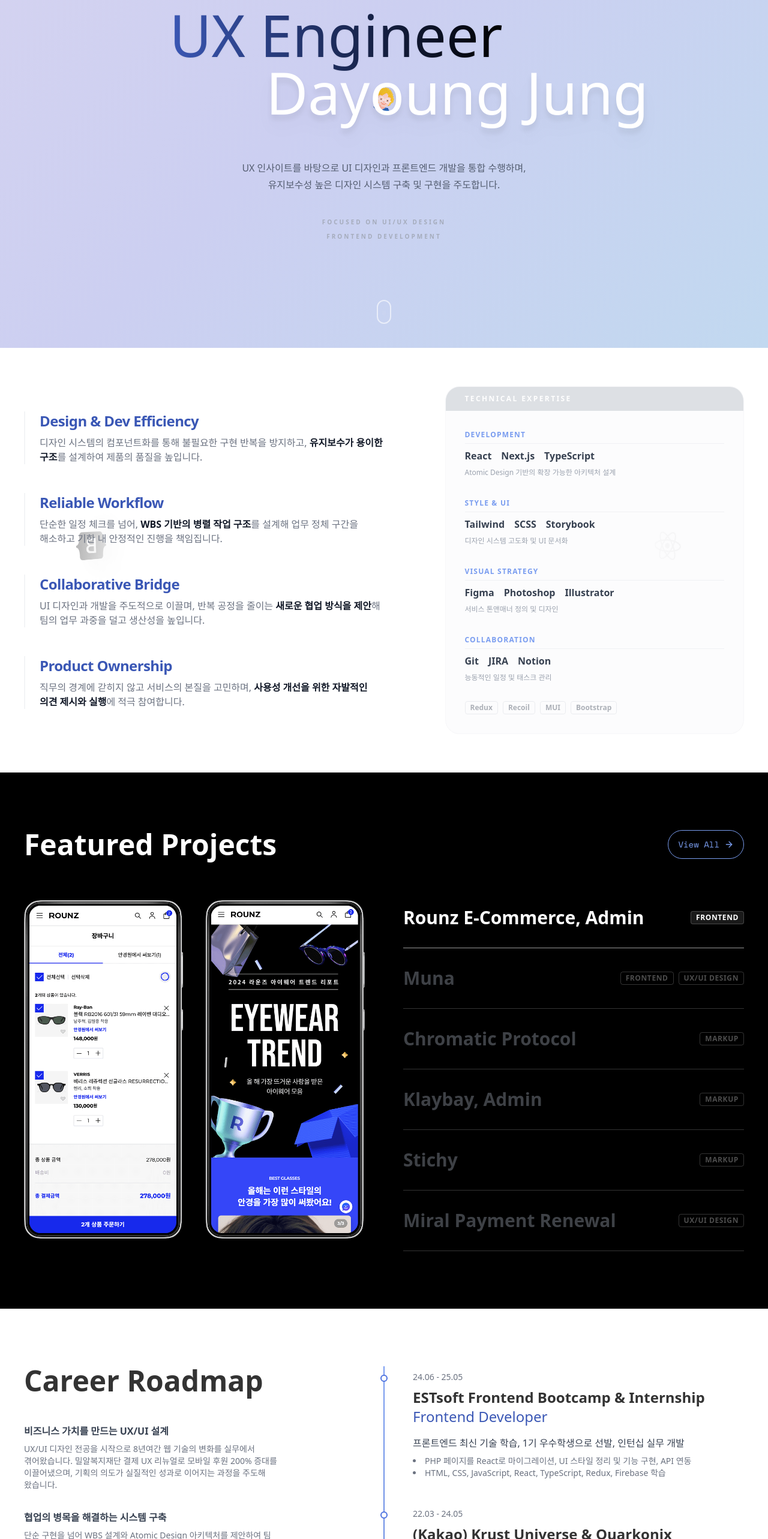
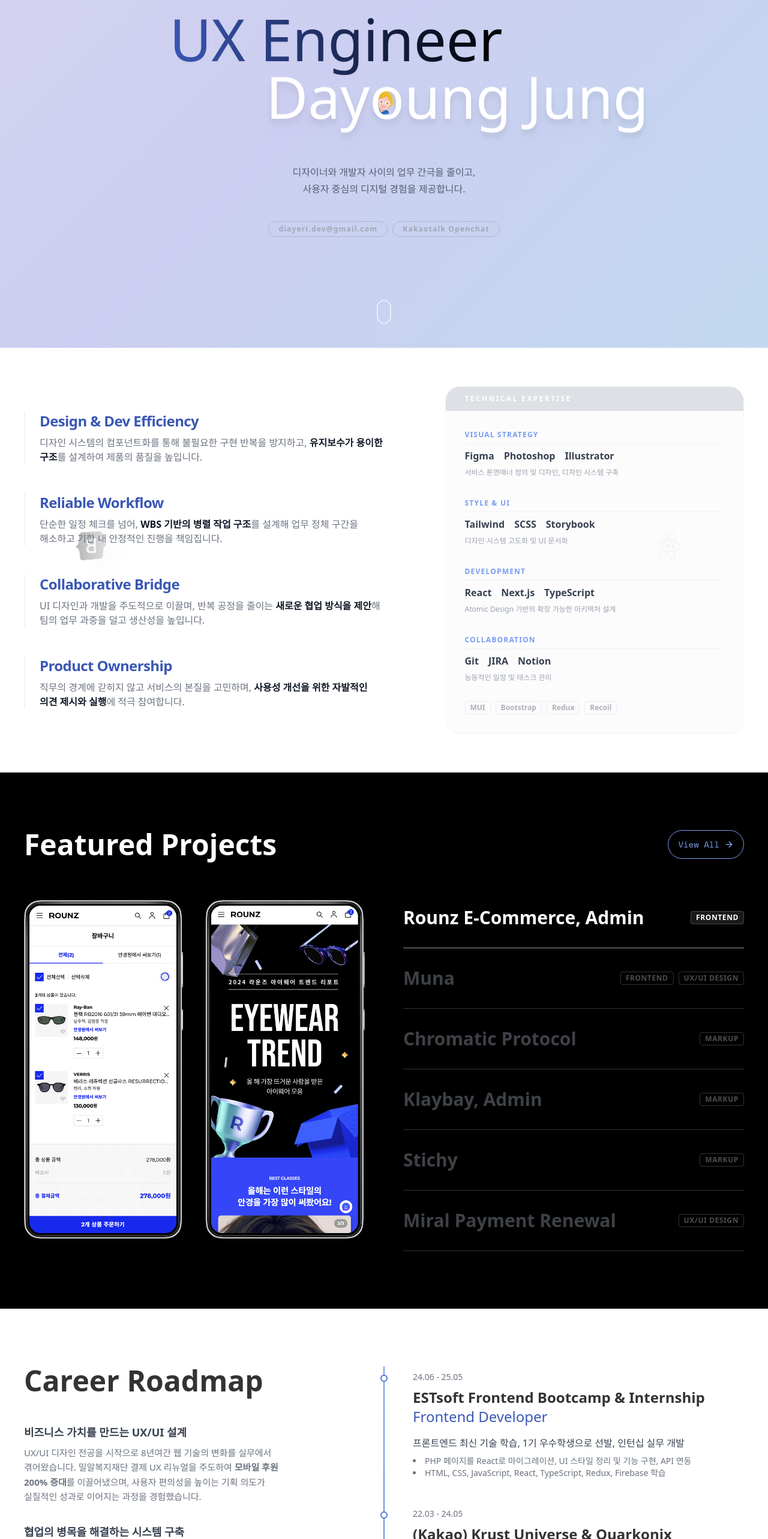
Before and after one commit to diayeri/portfolio-next, a Next.js app: page / in a window 1280 px wide. Shown: the part 220-2786 px from the top of the page at 60% size. Built offline with nearby package versions, Linux system fonts and the light colour scheme; no server answers; grey boxes are pictures that could not be loaded; a web font is replaced by a local one.

Commit message:
docs: 수정된 연락처 반영 및 포트폴리오 업데이트

```diff
--- a/package.json
+++ b/package.json
@@ -12,13 +12,13 @@
     "@mdx-js/loader": "^3.1.1",
     "@mdx-js/react": "^3.1.1",
     "@next/mdx": "^16.1.6",
-    "framer-motion": "^12.29.0",
+    "framer-motion": "^12.38.0",
     "gray-matter": "^4.0.3",
     "lucide-react": "^0.562.0",
     "next": "16.1.4",
     "next-mdx-remote": "^6.0.0",
-    "react": "19.2.3",
-    "react-dom": "19.2.3",
+    "react": "^19.2.3",
+    "react-dom": "^19.2.3",
     "react-markdown": "^10.1.0"
   },
   "devDependencies": {
--- a/src/components/Footer.tsx
+++ b/src/components/Footer.tsx
@@ -35,10 +35,10 @@ const Footer: React.FC = () => {
             Design & Development by Dayoung Jung
           </p>
 
-          <p className="mt-1 opacity-80">
+          <p className="mt-2 opacity-80">
             &copy; {new Date().getFullYear()} All rights reserved.
             <span className="mx-2 opacity-30">|</span>
-            기획부터 구현까지 직접 제작한 포트폴리오입니다.
+            기획부터 구현까지 직접 제작한 웹 포트폴리오
           </p>
         </div>
 
--- a/src/components/Header.tsx
+++ b/src/components/Header.tsx
@@ -53,7 +53,7 @@ export const Header = () => {
         {/* Right: Github - 모바일 아이콘 대응 */}
         <div className="flex items-center justify-end flex-1">
           <a
-            href="https://github.com/diayeri/portfolio-next"
+            href="https://github.com/diayeri"
             target="_blank"
             rel="noopener noreferrer"
             className="flex items-center gap-1.5 text-gray-400 transition-colors group hover:text-gray-900"
@@ -63,7 +63,7 @@ export const Header = () => {
 
             {/* 데스크톱: 'Github' 텍스트 노출 */}
             <span className="hidden md:block text-[11px] font-bold tracking-[0.2em] uppercase">
-              View Source
+              Github
             </span>
 
             {/* 데스크톱: 화살표 아이콘 노출 */}
--- a/src/components/main/Hero.tsx
+++ b/src/components/main/Hero.tsx
@@ -66,17 +66,22 @@ export default function Hero() {
 
       <motion.div {...fadeUp(isMobile ? 0 : 4, visited)}>
         <p className="mt-16 text-base font-medium leading-7 text-gray-700/80">
-          UX 인사이트를 바탕으로 UI 디자인과 프론트엔드 개발을 통합 수행하며,{" "}
+          디자이너와 개발자 사이의 업무 간극을 줄이고,{" "}
           <br className="hidden sm:block" />
-          유지보수성 높은 디자인 시스템 구축 및 구현을 주도합니다.
+          사용자 중심의 디지털 경험을 제공합니다.
         </p>
-        <div className="z-10 flex flex-col justify-center gap-2 mt-10">
-          <span className="text-[10px] font-bold tracking-[0.3em] uppercase text-gray-400/80">
-            Focused on UI/UX Design
+        <div className="z-10 flex items-center justify-center gap-2 mt-10">
+          <span className="px-4 py-1 text-xs font-bold tracking-widest border rounded-full text-gray-400/90 border-gray-400/60">
+            diayeri.dev@gmail.com
           </span>
-          <span className="text-[10px] font-bold tracking-[0.3em] uppercase text-gray-400/80">
-            Frontend Development
-          </span>
+          <a
+            href="https://open.kakao.com/o/sA6r44ui"
+            target="_blank"
+            rel="noopener noreferrer"
+            className="px-4 py-1 text-xs font-bold tracking-widest border rounded-full text-gray-400/90 border-gray-400/60"
+          >
+            Kakaotalk Openchat
+          </a>
         </div>
       </motion.div>
 
--- a/src/components/main/Intro.tsx
+++ b/src/components/main/Intro.tsx
@@ -32,9 +32,9 @@ export default function Intro() {
 
   const skills = [
     {
-      category: "Development",
-      skills: ["React", "Next.js", "TypeScript"],
-      desc: "Atomic Design 기반의 확장 가능한 아키텍처 설계",
+      category: "Visual Strategy",
+      skills: ["Figma", "Photoshop", "Illustrator"],
+      desc: "서비스 톤앤매너 정의 및 디자인, 디자인 시스템 구축",
     },
     {
       category: "Style & UI",
@@ -42,9 +42,9 @@ export default function Intro() {
       desc: "디자인 시스템 고도화 및 UI 문서화",
     },
     {
-      category: "Visual Strategy",
-      skills: ["Figma", "Photoshop", "Illustrator"],
-      desc: "서비스 톤앤매너 정의 및 디자인",
+      category: "Development",
+      skills: ["React", "Next.js", "TypeScript"],
+      desc: "Atomic Design 기반의 확장 가능한 아키텍처 설계",
     },
     {
       category: "Collaboration",
@@ -125,7 +125,7 @@ export default function Intro() {
 
           {/* 보조 스택 */}
           <div className="flex flex-wrap gap-2 mt-8 opacity-40">
-            {["Redux", "Recoil", "MUI", "Bootstrap"].map((etc, i) => (
+            {["MUI", "Bootstrap", "Redux", "Recoil"].map((etc, i) => (
               <span
                 key={i}
                 className="text-xs font-semibold px-2 py-0.5 border border-gray-300 rounded text-gray-700"
--- a/src/components/main/MainAnimation.module.css
+++ b/src/components/main/MainAnimation.module.css
@@ -54,14 +54,14 @@
   }
   100% {
     border-radius: 50%;
-    transform: scale(12%, 12%) translate(0, -120px) rotate(15deg);
+    transform: scale(12%, 12%) translate(0, -80px) rotate(15deg);
   }
 }
 
 .animation {
   display: grid;
-  width: 360px;
-  height: 360px;
+  width: 340px;
+  height: 340px;
   background-size: contain;
   grid-template-columns: repeat(24, 1fr);
   grid-auto-rows: calc(100% / 24);
@@ -70,7 +70,7 @@
 }
 .animation-done {
   border-radius: 50%;
-  transform: scale(12%, 12%) translate(0, -120px) rotate(15deg);
+  transform: scale(12%, 12%) translate(0, -80px) rotate(15deg);
   animation: none;
   .glass::after {
     animation: none;
--- a/src/components/main/Timeline.tsx
+++ b/src/components/main/Timeline.tsx
@@ -22,38 +22,45 @@ export default function Timeline() {
           >
             Career Roadmap
           </motion.h2>
-          <div className="flex flex-col gap-8 mt-12 text-base text-gray-500 lg:text-sm break-keep">
+          <div className="flex flex-col gap-8 mt-12 text-gray-500 lg:text-sm break-keep">
             <div>
-              <h3 className="mb-2 text-lg font-bold text-gray-700 lg:text-base">
+              <h3 className="mb-2 text-lg font-bold text-gray-700">
                 비즈니스 가치를 만드는 UX/UI 설계
               </h3>
-              <p>
+              <p className="text-[15px] leading-relaxed">
                 UX/UI 디자인 전공을 시작으로 8년여간 웹 기술의 변화를 실무에서
-                겪어왔습니다. 밀알복지재단 결제 UX 리뉴얼로 모바일 후원 200%
-                증대를 이끌어냈으며, 기획의 의도가 실질적인 성과로 이어지는
-                과정을 주도해 왔습니다.
+                겪어왔습니다. 밀알복지재단 결제 UX 리뉴얼을 주도하여{" "}
+                <strong>모바일 후원 200% 증대</strong>를 이끌어냈으며, 사용자
+                편의성을 높이는 기획 의도가 실질적인 성과로 이어지는 과정을
+                경험했습니다.
               </p>
             </div>
             <div>
-              <h3 className="mb-2 text-lg font-bold text-gray-700 lg:text-base">
+              <h3 className="mb-2 text-lg font-bold text-gray-700">
                 협업의 병목을 해결하는 시스템 구축
               </h3>
-              <p>
-                단순 구현을 넘어 WBS 설계와 Atomic Design 아키텍처를 제안하여 팀
-                생산성을 높입니다. 카카오 크러스트 유니버스 등에서 Storybook
-                기반 UI 문서화를 주도하며 디자이너와 개발자 사이의 간극을 줄이는
-                브릿지(Bridge) 역할을 수행합니다.
+              <p className="text-[15px] leading-relaxed">
+                WBS 설계와 Atomic Design 아키텍처를 제안하여 팀 생산성을 높이고,
+                디자이너와 개발자 사이의 간극을 줄이는 브릿지 역할을 수행합니다.{" "}
+                <br />
+                카카오 크러스트유니버스, 쿼코닉스에서는{" "}
+                <strong>Storybook 기반 UI 문서화를 주도</strong>했습니다.
               </p>
             </div>
             <div>
-              <h3 className="mb-2 text-lg font-bold text-gray-700 lg:text-base">
+              <h3 className="mb-2 text-lg font-bold text-gray-700">
                 준비된 End-to-End 전문가
               </h3>
-              <p>
-                초기 기획 검증부터 고도화된 React/TypeScript 구현, 유지보수까지
-                전 과정을 책임지는 올라운더로 성장하고 있습니다. 8년의 현장
-                감각과 최신 기술 스택을 결합해, 사용자에게는 즐거운 경험을,
-                팀에게는 확장 가능한 구조를 제공하겠습니다.
+              <p className="text-[15px] leading-relaxed">
+                <strong>
+                  초기 기획 검증부터 고도화된 React/TypeScript 구현 및
+                  유지보수까지{" "}
+                </strong>
+                전 과정을 책임지는 올라운더로 영역을 확장하고 있습니다. <br />
+              </p>
+              <p className="mt-1 text-[15px] leading-relaxed">
+                8년의 현장 감각과 최신 기술 스택을 결합하여 사용자에게는 편리한
+                경험을, 팀에게는 확장 가능한 구조를 제공하겠습니다.
               </p>
             </div>
           </div>
```
Also changed, not shown: 1 other file (tests, documents, lock files or other folders).
